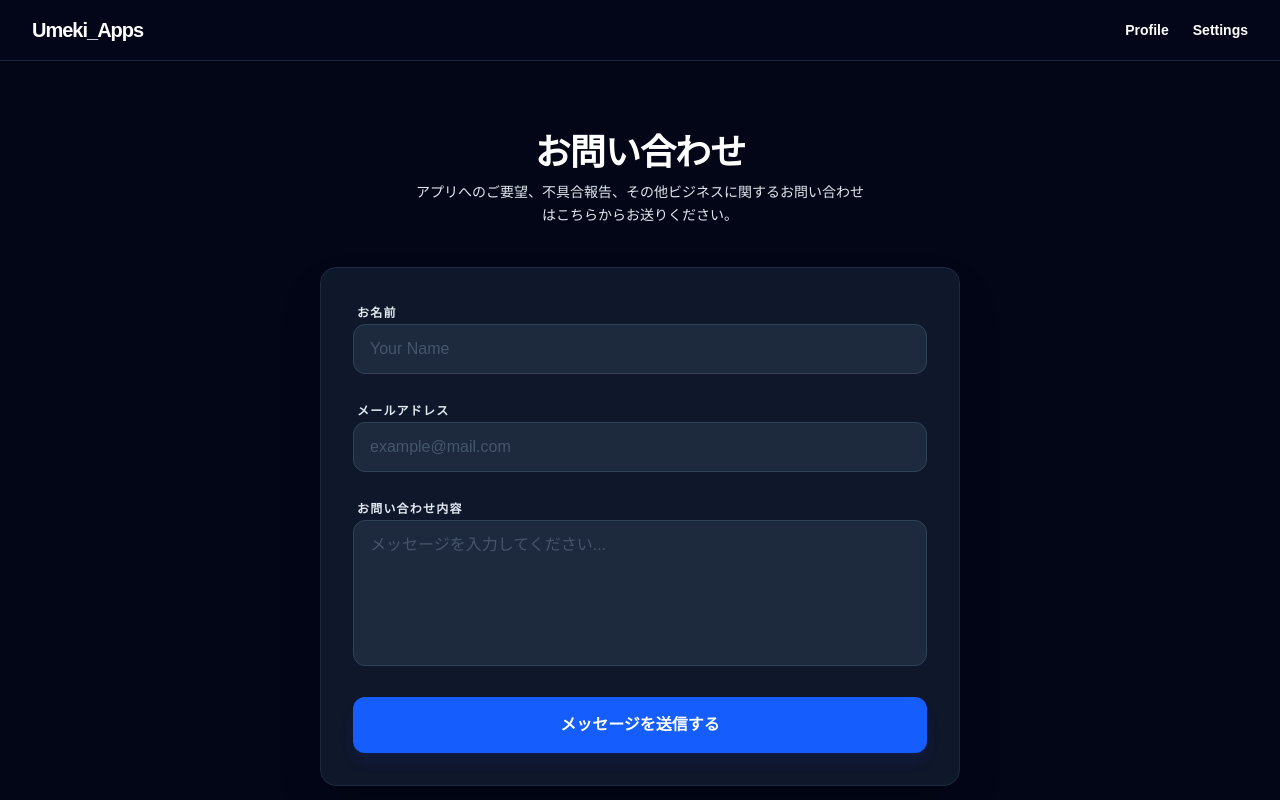
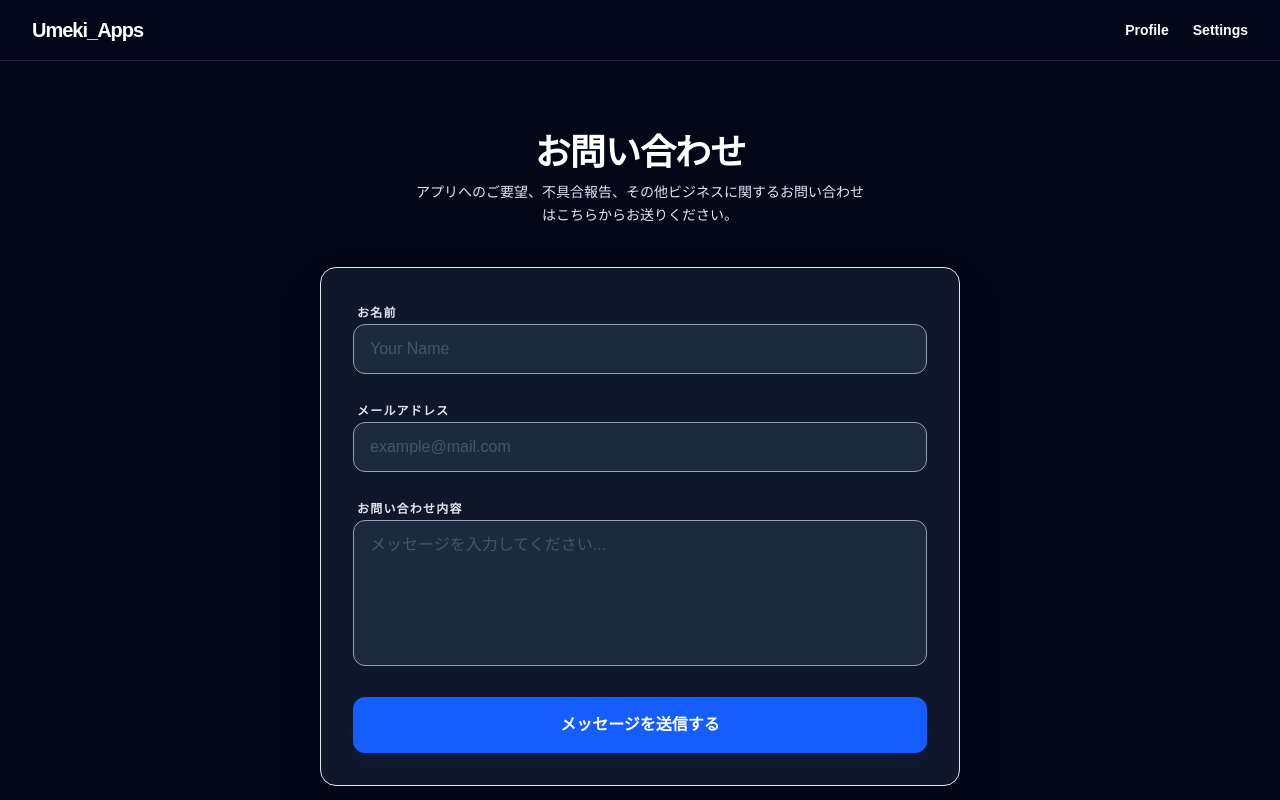
Before and after one commit to umeki-jp/Umeki_Hub, a Next.js app: page /contact in a window 1280 px wide. Shown: the top 800 px of the page. Built offline with nearby package versions, Linux system fonts and the light colour scheme.

Commit message:
色修正

```diff
--- a/src/app/contact/page.js
+++ b/src/app/contact/page.js
@@ -71,7 +71,7 @@ export default function ContactPage() {
         </p>
       </div>
 
-      <form onSubmit={handleSubmit} className="space-y-6 bg-slate-900 border border-slate-800 p-8 rounded-2xl shadow-2xl">
+      <form onSubmit={handleSubmit} className="space-y-6 bg-slate-900 border border-slate-200 p-8 rounded-2xl shadow-2xl">
         <div className="space-y-2">
           <label htmlFor="name" className="text-xs font-bold text-slate-200 uppercase tracking-widest ml-1">
             {contactT.LABEL_NAME[lang]}
@@ -80,7 +80,7 @@ export default function ContactPage() {
             type="text"
             id="name"
             required
-            className="w-full bg-slate-800 border border-slate-700 rounded-xl px-4 py-3 text-white focus:ring-2 focus:ring-blue-500 focus:outline-none transition-all placeholder-slate-600"
+            className="w-full bg-slate-800 border border-slate-400 rounded-xl px-4 py-3 text-white focus:ring-2 focus:ring-blue-500 focus:outline-none transition-all placeholder-slate-600"
             placeholder="Your Name"
           />
         </div>
@@ -93,7 +93,7 @@ export default function ContactPage() {
             type="email"
             id="email"
             required
-            className="w-full bg-slate-800 border border-slate-700 rounded-xl px-4 py-3 text-white focus:ring-2 focus:ring-blue-500 focus:outline-none transition-all placeholder-slate-600"
+            className="w-full bg-slate-800 border border-slate-400 rounded-xl px-4 py-3 text-white focus:ring-2 focus:ring-blue-500 focus:outline-none transition-all placeholder-slate-600"
             placeholder="example@mail.com"
           />
         </div>
@@ -106,7 +106,7 @@ export default function ContactPage() {
             id="message"
             required
             rows="5"
-            className="w-full bg-slate-800 border border-slate-700 rounded-xl px-4 py-3 text-white focus:ring-2 focus:ring-blue-500 focus:outline-none transition-all resize-none placeholder-slate-600"
+            className="w-full bg-slate-800 border border-slate-400 rounded-xl px-4 py-3 text-white focus:ring-2 focus:ring-blue-500 focus:outline-none transition-all resize-none placeholder-slate-600"
             placeholder={contactT.PLACEHOLDER_MESSAGE[lang]}
           ></textarea>
         </div>
--- a/src/app/docs/[id]/page.js
+++ b/src/app/docs/[id]/page.js
@@ -33,7 +33,7 @@ export default async function DocPage({ params }) {
 
       <article className="space-y-20">
         {/* タイトルヘッダー */}
-        <header className="border-b border-slate-800 pb-10">
+        <header className="border-b border-slate-200 pb-10">
           <h1 className="text-4xl md:text-5xl font-black text-white mb-4 tracking-tighter">
             {getTrans(docData.title)}
           </h1>
--- a/src/app/layout.js
+++ b/src/app/layout.js
@@ -46,8 +46,10 @@ function LayoutContent({ children }) {
       </header>
 
       {/* メインコンテンツ */}
-      <main className="flex-grow container mx-auto px-4 py-8 bg-transparent">
-        {children}
+      <main className="flex-grow container mx-auto px-4 py-8 flex flex-col justify-center bg-transparent">
+        <div className="w-full">
+          {children}
+        </div>
       </main>
 
       {/* フッター: 上部に境界線 */}
--- a/src/app/page.js
+++ b/src/app/page.js
@@ -46,7 +46,7 @@ export default function HomePage() {
     <div className="space-y-10 w-full">
 
       {/* 検索・フィルターセクション */}
-      <section className="bg-slate-900/50 p-6 rounded-2xl border border-slate-800 space-y-6">
+      <section className="bg-slate-900/50 p-6 rounded-2xl border border-slate-300 space-y-6">
         <div className="grid grid-cols-1 md:grid-cols-2 gap-6 items-end">
           {/* 検索窓 */}
           <div className="space-y-2">
@@ -113,7 +113,7 @@ export default function HomePage() {
       {/* アプリ一覧グリッド */}
       <div className="grid grid-cols-1 md:grid-cols-2 lg:grid-cols-3 gap-6">
         {filteredApps.map(app => (
-          <div key={app.id} className="group bg-slate-900 border border-slate-800 rounded-2xl p-6 hover:border-blue-500/50 transition-all duration-300 flex flex-col shadow-lg hover:shadow-blue-500/10">
+          <div key={app.id} className="group bg-slate-900 border border-slate-200 rounded-2xl p-6 hover:border-blue-500/50 transition-all duration-300 flex flex-col shadow-lg hover:shadow-blue-500/10">
             <div className="flex flex-wrap gap-2 mb-4">
               {app.categories.map(catId => (
                 <span key={catId} className="text-[9px] font-black px-2 py-0.5 bg-slate-800 rounded-md 2400 uppercase tracking-tighter border border-slate-700">
--- a/src/app/policy/page.js
+++ b/src/app/policy/page.js
@@ -42,7 +42,7 @@ export default function PolicyPage() {
 
   return (
     <div className="max-w-3xl mx-auto py-10 px-4 text-slate-200">
-      <h1 className="text-3xl font-black mb-8 border-b border-slate-800 pb-4 text-white tracking-tight">
+      <h1 className="text-3xl font-black mb-8 border-b border-slate-200 pb-4 text-white tracking-tight">
         {policyT.TITLE[lang]}
       </h1>
 
--- a/src/app/privacy/page.js
+++ b/src/app/privacy/page.js
@@ -41,7 +41,7 @@ export default function PrivacyPage() {
 
   return (
     <div className="max-w-3xl mx-auto py-10 px-4 text-slate-200">
-      <h1 className="text-3xl font-black mb-8 border-b border-slate-800 pb-4 text-white tracking-tight">
+      <h1 className="text-3xl font-black mb-8 border-b border-slate-200 pb-4 text-white tracking-tight">
         {privacyT.TITLE[lang]}
       </h1>
 
@@ -78,7 +78,7 @@ export default function PrivacyPage() {
           </ul>
         </section>
 
-        <section className="p-6 bg-slate-900 border border-slate-800 rounded-2xl">
+        <section className="p-6 bg-slate-900 border border-slate-200 rounded-2xl">
           <h2 className="text-lg font-bold mb-3 text-white">{privacyT.SECTION5_TITLE[lang]}</h2>
           <p className="text-slate-200">
             {privacyT.SECTION5_TEXT[lang]}
--- a/src/app/profile/page.js
+++ b/src/app/profile/page.js
@@ -42,8 +42,8 @@ export default function ProfilePage() {
   return (
     <div className="max-w-4xl mx-auto space-y-10 py-6 text-slate-200">
       {/* 自己紹介セクション */}
-      <section className="bg-slate-900 border border-slate-800 rounded-2xl p-8 shadow-xl">
-        <h2 className="text-2xl font-bold mb-6 border-b border-slate-800 pb-2 text-white">
+      <section className="bg-slate-900 border border-slate-200 rounded-2xl p-8 shadow-xl">
+        <h2 className="text-2xl font-bold mb-6 border-b border-slate-200 pb-2 text-white">
           {profileT.TITLE[lang]}
         </h2>
         <div className="flex flex-col md:flex-row gap-8 items-center md:items-start">
@@ -96,8 +96,8 @@ export default function ProfilePage() {
       </section>
 
       {/* 特定商取引法に基づく表記セクション */}
-      <section className="bg-slate-900 border border-slate-800 rounded-2xl p-8 shadow-xl">
-        <h2 className="text-xl font-bold mb-6 text-white border-b border-slate-800 pb-2">
+      <section className="bg-slate-900 border border-slate-200 rounded-2xl p-8 shadow-xl">
+        <h2 className="text-xl font-bold mb-6 text-white border-b border-slate-200 pb-2">
           {profileT.LEGAL_TITLE[lang]}
         </h2>
         <div className="overflow-x-auto">
--- a/src/app/settings/page.js
+++ b/src/app/settings/page.js
@@ -9,13 +9,13 @@ export default function SettingsPage() {
 
   return (
     <div className="max-w-2xl mx-auto py-10 px-4">
-      <h1 className="text-3xl font-bold mb-8 border-b border-slate-800 pb-4 text-white">
+      <h1 className="text-3xl font-bold mb-8 border-b border-slate-200 pb-4 text-white">
         {t.NAV.SETTINGS[lang]}
       </h1>
 
       <div className="space-y-6">
         {/* 将来のログイン・アカウント連携用セクション */}
-        <section className="bg-slate-900 border border-slate-800 rounded-2xl p-6 shadow-sm opacity-60">
+        <section className="bg-slate-900 border border-slate-200 rounded-2xl p-6 shadow-sm opacity-60">
           <div className="flex items-center justify-between mb-4">
             <div>
               <h2 className="text-lg font-bold text-slate-200">Account Status</h2>
@@ -36,10 +36,10 @@ export default function SettingsPage() {
         </section>
 
         {/* アプリ設定（言語切り替え実装） */}
-        <section className="bg-slate-900 border border-slate-800 rounded-2xl p-6 shadow-sm">
+        <section className="bg-slate-900 border border-slate-200 rounded-2xl p-6 shadow-sm">
           <h2 className="text-lg font-bold mb-4 text-slate-200">General Settings</h2>
           <div className="space-y-4">
-            <div className="flex items-center justify-between py-2 border-b border-slate-800">
+            <div className="flex items-center justify-between py-2 border-b border-slate-200">
               <span className="text-sm text-slate-200">{lang === "ja" ? "表示モード" : "Display Mode"}</span>
               <span className="text-xs font-mono text-slate-200">System Default</span>
             </div>
```
